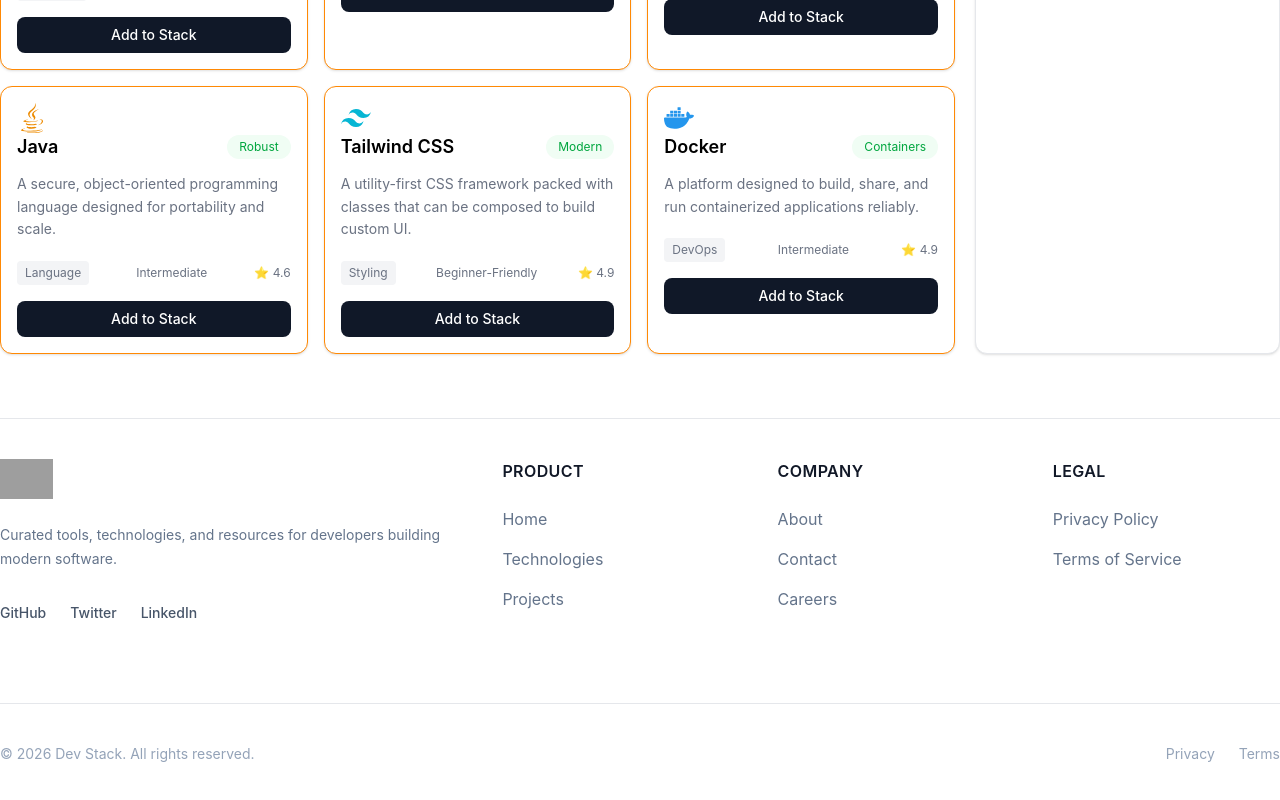
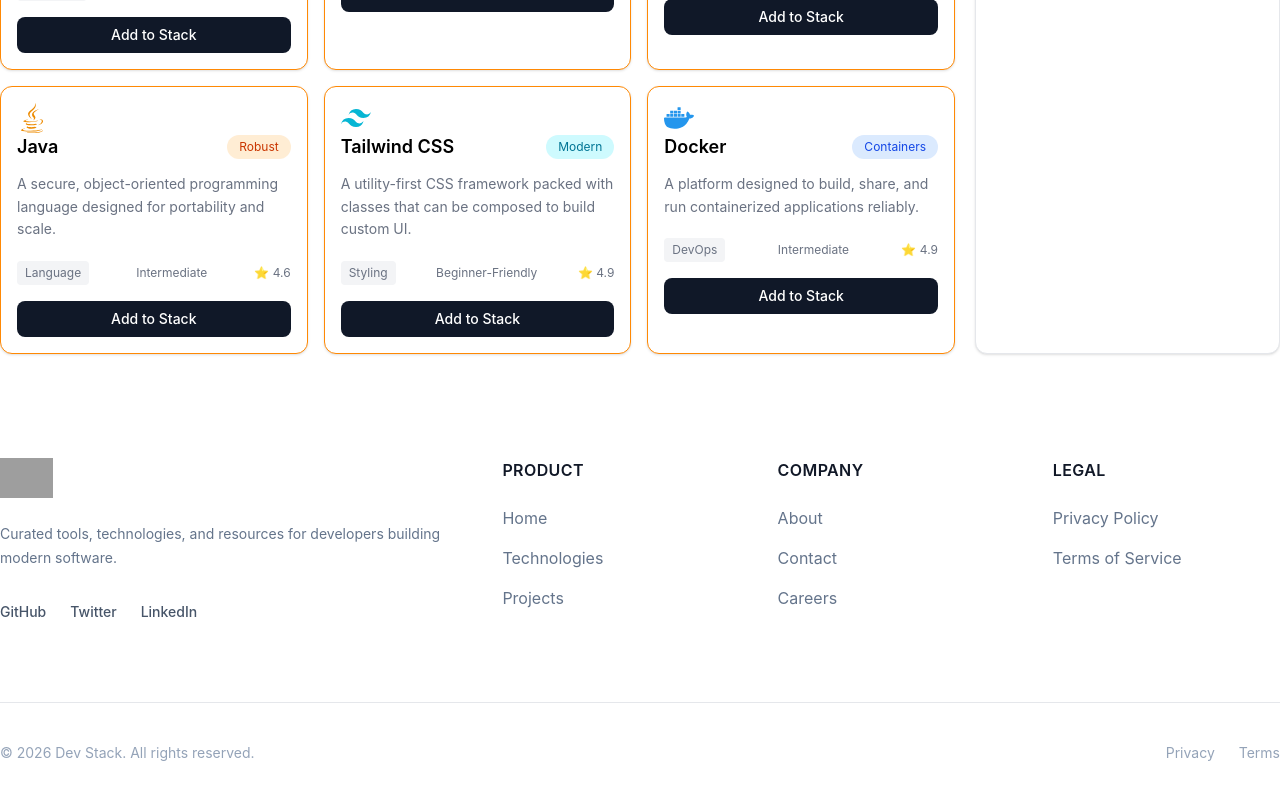
Before and after one commit to jahidrefat238-oss/assignment5, a React (Vite) app: page / in a window 1280 px wide. Shown: the part 1656-2456 px from the top of the page. Built offline with nearby package versions, Linux system fonts and the light colour scheme; grey boxes are pictures that could not be loaded.

Commit message:
latest footer + badge changes

```diff
--- a/src/components/Footer/Footer.tsx
+++ b/src/components/Footer/Footer.tsx
@@ -2,16 +2,15 @@
 
 const Footer = () => {
   return (
-    <footer className="border-t border-gray-200 bg-white">
+    <footer className=" bg-white">
       <div className="container mx-auto py-10">
         <div className="grid grid-cols-[2fr_1fr_1fr_1fr] gap-12">
-
-
           <div>
             <img src={logo} alt="Dev Stack" className="h-10" />
 
             <p className="mt-6 max-w-md text-sm leading-6 text-[#64748B]">
-              Curated tools, technologies, and resources for developers building <br></br>modern software.
+              Curated tools, technologies, and resources for developers building{" "}
+              <br></br>modern software.
             </p>
 
             <div className="mt-8 flex gap-6 text-sm font-medium text-[#475569]">
@@ -20,7 +19,6 @@
               <a href="#">LinkedIn</a>
             </div>
           </div>
-
 
           <div>
             <h3 className="font-semibold uppercase tracking-wide text-[#111827]">
@@ -34,7 +32,6 @@
             </div>
           </div>
 
-
           <div>
             <h3 className="font-semibold uppercase tracking-wide text-[#111827]">
               Company
@@ -47,7 +44,6 @@
             </div>
           </div>
 
-
           <div>
             <h3 className="font-semibold uppercase tracking-wide text-[#111827]">
               Legal
@@ -58,9 +54,7 @@
               <a href="#">Terms of Service</a>
             </div>
           </div>
-
         </div>
-
 
         <div className="mt-20 flex items-center justify-between border-t border-gray-200 pt-10 text-sm text-[#94A3B8]">
           <p>© 2026 Dev Stack. All rights reserved.</p>
--- /dev/null
+++ b/src/components/TechnologySection/TechnologyBadge.tsx
@@ -0,0 +1,37 @@
+import type { ITechnology } from "../../types/technology";
+
+interface TechnologyBadgeProps {
+  technology: ITechnology;
+}
+
+const TechnologyBadge = ({ technology }: TechnologyBadgeProps) => {
+    if (technology.name === "Next.js") {
+    return null;
+  }
+  let badgeColor = "bg-gray-100 text-gray-600";
+
+  if (technology.name === "React" || technology.name === "Tailwind CSS") {
+    badgeColor = "bg-cyan-100 text-cyan-700";
+  } else if (technology.name === "Vue.js" || technology.name === "Node.js") {
+    badgeColor = "bg-green-100 text-green-700";
+  } else if (technology.name === "Svelte" || technology.name === "Java") {
+    badgeColor = "bg-orange-100 text-orange-700";
+  } else if (
+    technology.name === "PostgreSQL" ||
+    technology.name === "TypeScript" ||
+    technology.name === "Docker"
+  ) {
+    badgeColor = "bg-blue-100 text-blue-700";
+  } else if (technology.name === "JavaScript") {
+    badgeColor = "bg-yellow-100 text-yellow-700";
+  } else if (technology.name === "Redis") {
+    badgeColor = "bg-red-100 text-red-700";
+  }
+  return (
+    <span className={`rounded-full px-3 py-1 text-xs ${badgeColor}`}>
+      {technology.badge}
+    </span>
+  );
+};
+
+export default TechnologyBadge;
--- a/src/components/TechnologySection/TechnologyCard/TechnologyCard.tsx
+++ b/src/components/TechnologySection/TechnologyCard/TechnologyCard.tsx
@@ -1,23 +1,28 @@
 import type { ITechnology } from "../../../types/technology";
 import TechnologyIcon from "../TechnologyIcon";
+import TechnologyBadge from "../TechnologyBadge";
 interface TechnologyCardProps {
   technology: ITechnology;
   addToStack: (technology: ITechnology) => void;
   isSelected: boolean;
 }
 
-const TechnologyCard = ({ technology, addToStack ,isSelected}: TechnologyCardProps) => {
+const TechnologyCard = ({
+  technology,
+  addToStack,
+  isSelected,
+}: TechnologyCardProps) => {
   return (
-    <div className={`rounded-xl border bg-white p-4 shadow-sm ${
-    isSelected ? "border-gray-200" : "border-orange-400"
-  }`}>
+    <div
+      className={`rounded-xl border bg-white p-4 shadow-sm ${
+        isSelected ? "border-gray-200" : "border-orange-400"
+      }`}
+    >
       <TechnologyIcon technology={technology} />
       <div className="flex items-center justify-between">
         <h3 className="text-lg font-semibold">{technology.name}</h3>
 
-        <span className="rounded-full bg-green-50 px-3 py-1 text-xs text-green-600">
-          {technology.badge}
-        </span>
+        <TechnologyBadge technology={technology}></TechnologyBadge>
       </div>
 
       <p className="mt-3 text-sm leading-relaxed text-gray-500">
```
